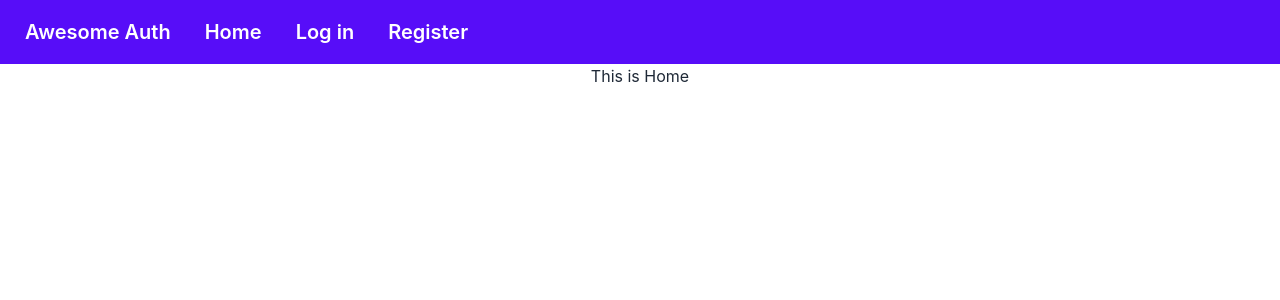
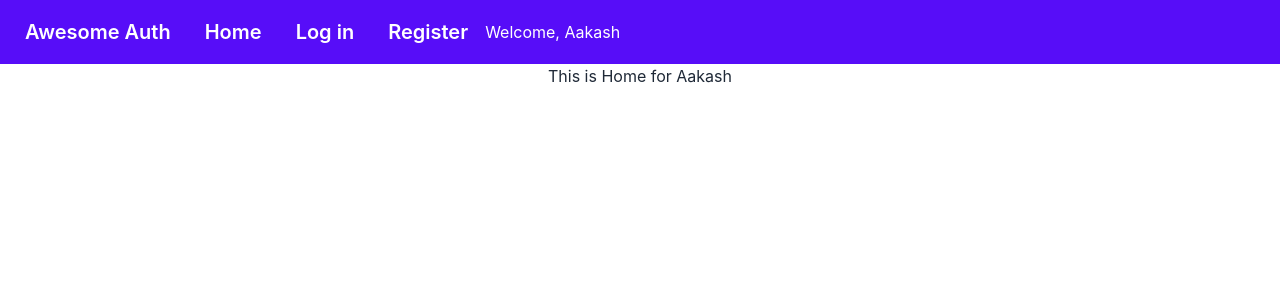
Before and after one commit to al-shaimon/auth-router-context-app, a React (Create React App) app: page / in a window 1280 px wide. Shown: the top 300 px of the page. Built offline with nearby package versions, Linux system fonts and the light colour scheme.

Commit message:
Access context value from anywhere inside the app

```diff
--- a/src/components/Header.js
+++ b/src/components/Header.js
@@ -1,11 +1,16 @@
-import React from 'react';
+import React, { useContext } from 'react';
 import { Link } from 'react-router-dom';
+import { AuthContext } from '../contexts/UserContext';
 
 const Header = () => {
+  const {user} = useContext(AuthContext);
+  console.log('context', user);
   return (
     <div>
       <div className="navbar bg-primary text-primary-content">
-        <Link to='/' className="btn btn-ghost normal-case text-xl">Awesome Auth</Link>
+        <Link to="/" className="btn btn-ghost normal-case text-xl">
+          Awesome Auth
+        </Link>
         <Link className="btn btn-ghost normal-case text-xl" to="/">
           Home
         </Link>
@@ -15,6 +20,7 @@
         <Link className="btn btn-ghost normal-case text-xl" to="/register">
           Register
         </Link>
+        {user?.displayName && <span>Welcome, {user.displayName}</span>}
       </div>
     </div>
   );
--- a/src/components/Home.js
+++ b/src/components/Home.js
@@ -1,9 +1,11 @@
-import React from 'react';
+import React, { useContext } from 'react';
+import { AuthContext } from '../contexts/UserContext';
 
 const Home = () => {
+  const {user} = useContext(AuthContext);
   return (
     <div>
-      <h2>This is Home</h2>
+      <h2>This is Home for {user?.displayName}</h2>
     </div>
   );
 };
--- a/src/contexts/UserContext.js
+++ b/src/contexts/UserContext.js
@@ -1,11 +1,15 @@
-import React, { createContext } from 'react';
+import React, { createContext, useState } from 'react';
+import {getAuth} from 'firebase/auth';
+import app from '../firebase/firebase.config'
 
-const AuthContext = createContext();
+export const AuthContext = createContext();
+
+const auth = getAuth(app)
 
 const userContext = ({ children }) => {
-  const user = {displayName: 'Aakash'}
+  const [user, setUser] = useState({ displayName: 'Aakash' });
 
-  const authInfo = {user: user};
+  const authInfo = { user: user };
 
   return <AuthContext.Provider value={authInfo}>{children}</AuthContext.Provider>;
 };
```
Also changed, not shown: src/__steps.js (added, +17 -0 lines).
